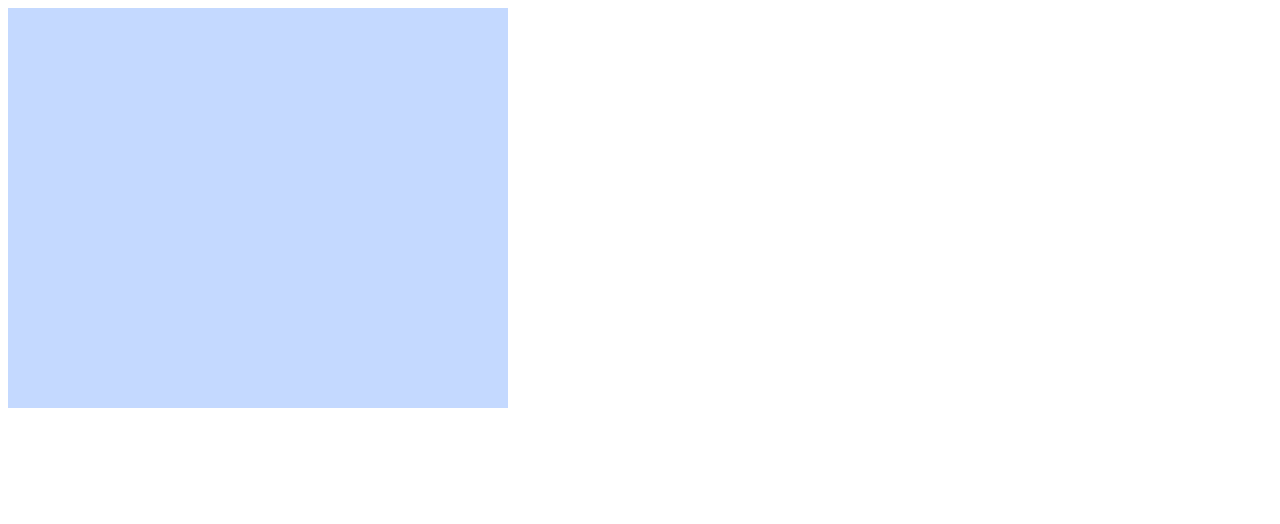
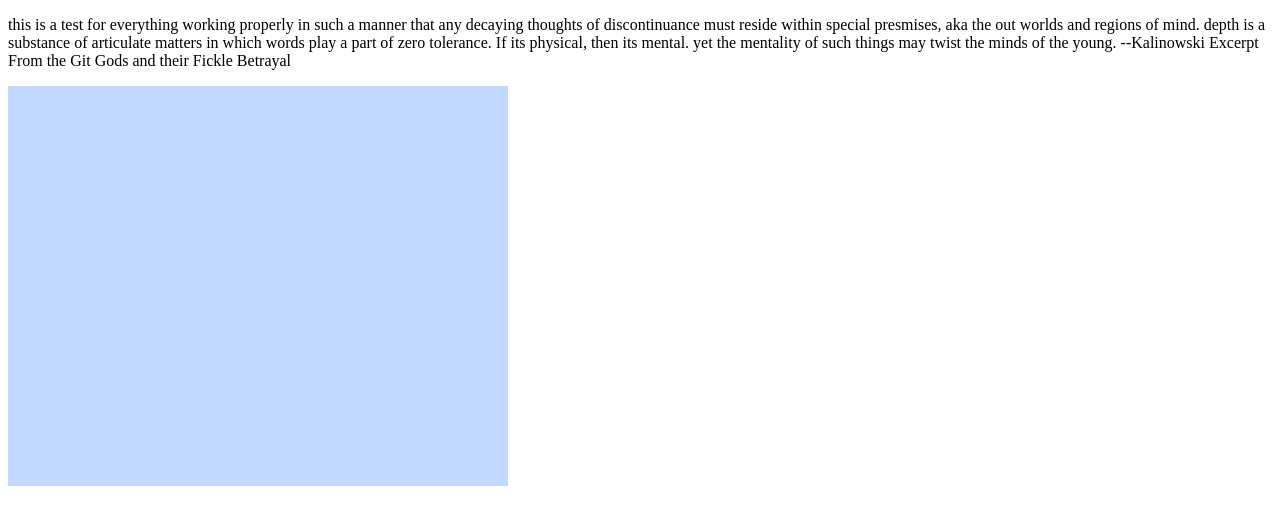
Before and after one commit to RIT-New-Media-Capstone/team-awesome, a plain HTML site: page index.html in a window 1280 px wide. Drawn offline with Linux system fonts and the light colour scheme.

```diff
--- a/index.html
+++ b/index.html
@@ -6,6 +6,16 @@
         <link rel="stylesheet" href="style.css">
     </head>
     <body>
+        <p>this is a test for everything working properly in such a manner that
+            any decaying thoughts of discontinuance must reside within
+            special presmises, aka the out worlds and regions of mind.
+
+            depth is a substance of articulate matters in which words play
+            a part of zero tolerance. If its physical, then its mental.
+            yet the mentality of such things may twist the minds of the young.
+
+            --Kalinowski Excerpt From the Git Gods and their Fickle Betrayal
+        </p>
         <canvas id="myCanvas" width="500" height="400">
 
         </canvas>
```
